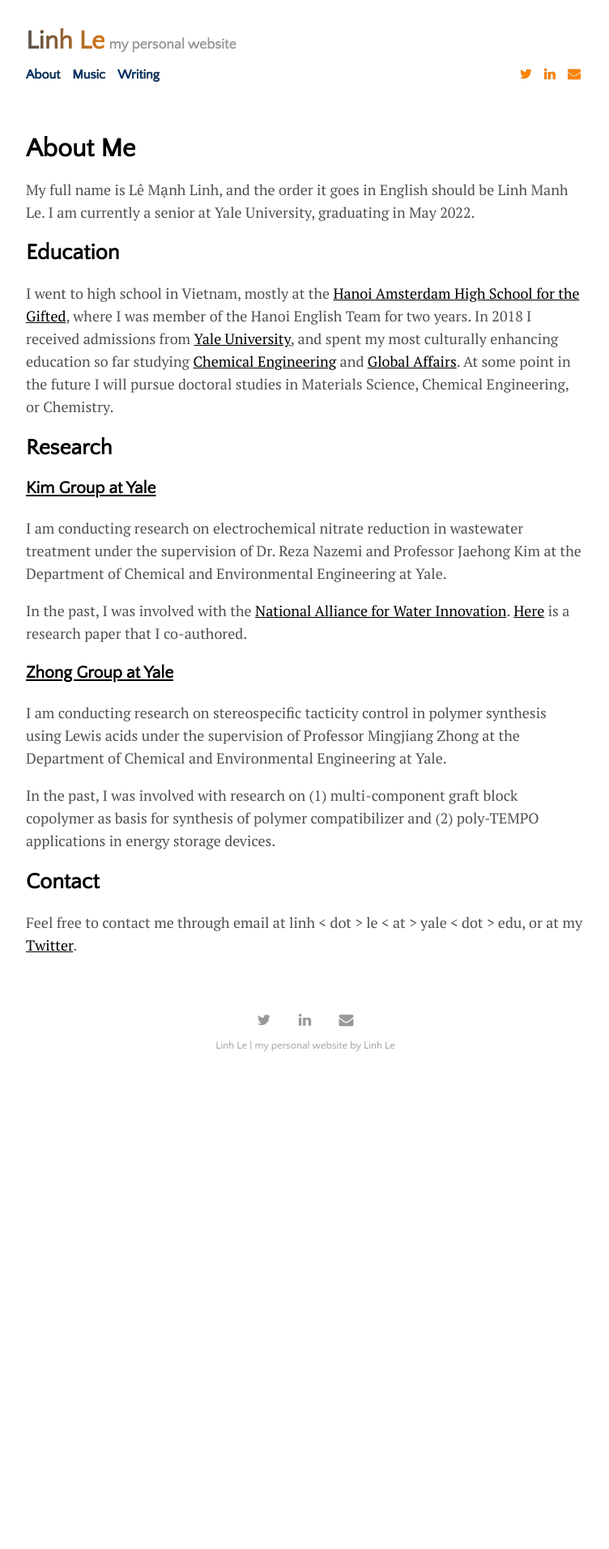
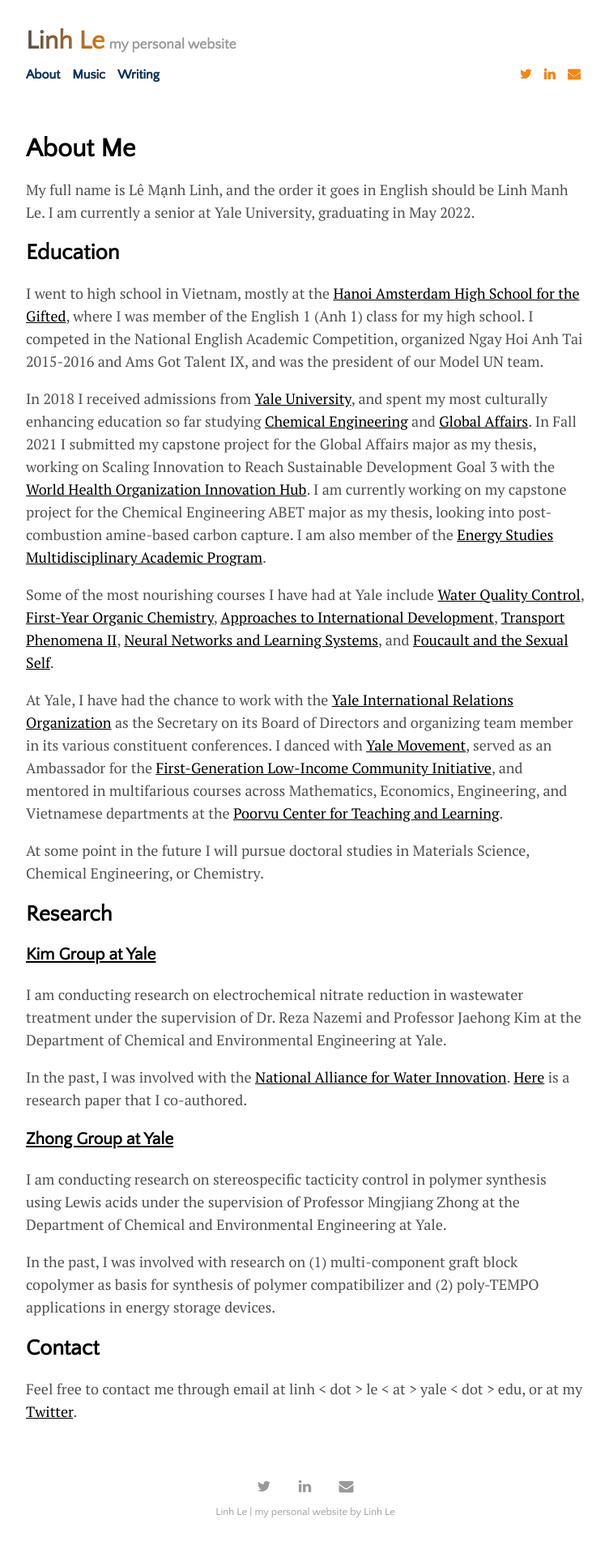
Before and after one commit to aidenva/aidenva.github.io, a Jekyll site: the page built from menu/about.md, in a window 1280 px wide. Shown: the whole page at 81% size, without its empty margins (263-1015 px from the left). Built offline with Jekyll 4.4.1, drawn with Linux system fonts in a browser that asks for light colours; before the commit the page ends 1337 px from its top, so only the background shows below that.

Commit message:
change music, about, et al

```diff
--- a/_sass/_base.scss
+++ b/_sass/_base.scss
@@ -54,6 +54,12 @@
   100%{background-position:left}
 }
 
+.last-fm-box {
+  display: block;
+  margin-left: auto;
+  margin-right: auto;
+}
+
 img {
   max-width: 100%;
   height: auto;
--- a/menu/about.md
+++ b/menu/about.md
@@ -8,7 +8,15 @@
 
 ## Education
 
-I went to high school in Vietnam, mostly at the [Hanoi Amsterdam High School for the Gifted](http://www.hn-ams.edu.vn/en), where I was member of the Hanoi English Team for two years. In 2018 I received admissions from [Yale University](https://yale.edu), and spent my most culturally enhancing education so far studying [Chemical Engineering](https://seas.yale.edu/departments/chemical-and-environmental-engineering) and [Global Affairs](https://jackson.yale.edu/academics/the-global-affairs-major/). At some point in the future I will pursue doctoral studies in Materials Science, Chemical Engineering, or Chemistry.
+I went to high school in Vietnam, mostly at the [Hanoi Amsterdam High School for the Gifted](http://www.hn-ams.edu.vn/en), where I was member of the English 1 (Anh 1) class for my high school. I competed in the National English Academic Competition, organized Ngay Hoi Anh Tai 2015-2016 and Ams Got Talent IX, and was the president of our Model UN team.
+
+In 2018 I received admissions from [Yale University](https://yale.edu), and spent my most culturally enhancing education so far studying [Chemical Engineering](https://seas.yale.edu/departments/chemical-and-environmental-engineering) and [Global Affairs](https://jackson.yale.edu/academics/the-global-affairs-major/). In Fall 2021 I submitted my capstone project for the Global Affairs major as my thesis, working on Scaling Innovation to Reach Sustainable Development Goal 3 with the [World Health Organization Innovation Hub](https://www.who.int/teams/digital-health-and-innovation/who-innovation-hub). I am currently working on my capstone project for the Chemical Engineering ABET major as my thesis, looking into post-combustion amine-based carbon capture. I am also member of the [Energy Studies Multidisciplinary Academic Program](https://earth.yale.edu/energy-studies).
+
+Some of the most nourishing courses I have had at Yale include [Water Quality Control](https://courses.yale.edu/?details&srcdb=201903&crn=10995), [First-Year Organic Chemistry](https://courses.yale.edu/?details&srcdb=201803&crn=10629), [Approaches to International Development](https://courses.yale.edu/?details&srcdb=202001&crn=27688), [Transport Phenomena II](https://courses.yale.edu/?details&srcdb=202101&crn=21832), [Neural Networks and Learning Systems](https://courses.yale.edu/?details&srcdb=202103&crn=11124), and [Foucault and the Sexual Self](https://courses.yale.edu/?details&srcdb=202201&crn=23790).
+
+At Yale, I have had the chance to work with the [Yale International Relations Organization](https://yira.org) as the Secretary on its Board of Directors and organizing team member in its various constituent conferences. I danced with [Yale Movement](https://www.youtube.com/c/YaleMovement), served as an Ambassador for the [First-Generation Low-Income Community Initiative](https://fgli.yalecollege.yale.edu/), and mentored in multifarious courses across Mathematics, Economics, Engineering, and Vietnamese departments at the [Poorvu Center for Teaching and Learning](https://poorvucenter.yale.edu/course-based-peer-tutors).
+
+At some point in the future I will pursue doctoral studies in Materials Science, Chemical Engineering, or Chemistry.
 
 ## Research
 
```
Also changed, not shown: _layouts/home.html (+4 -7 lines), _layouts/music.html (+5 -2 lines), menu/music.md (+3 -6 lines).
